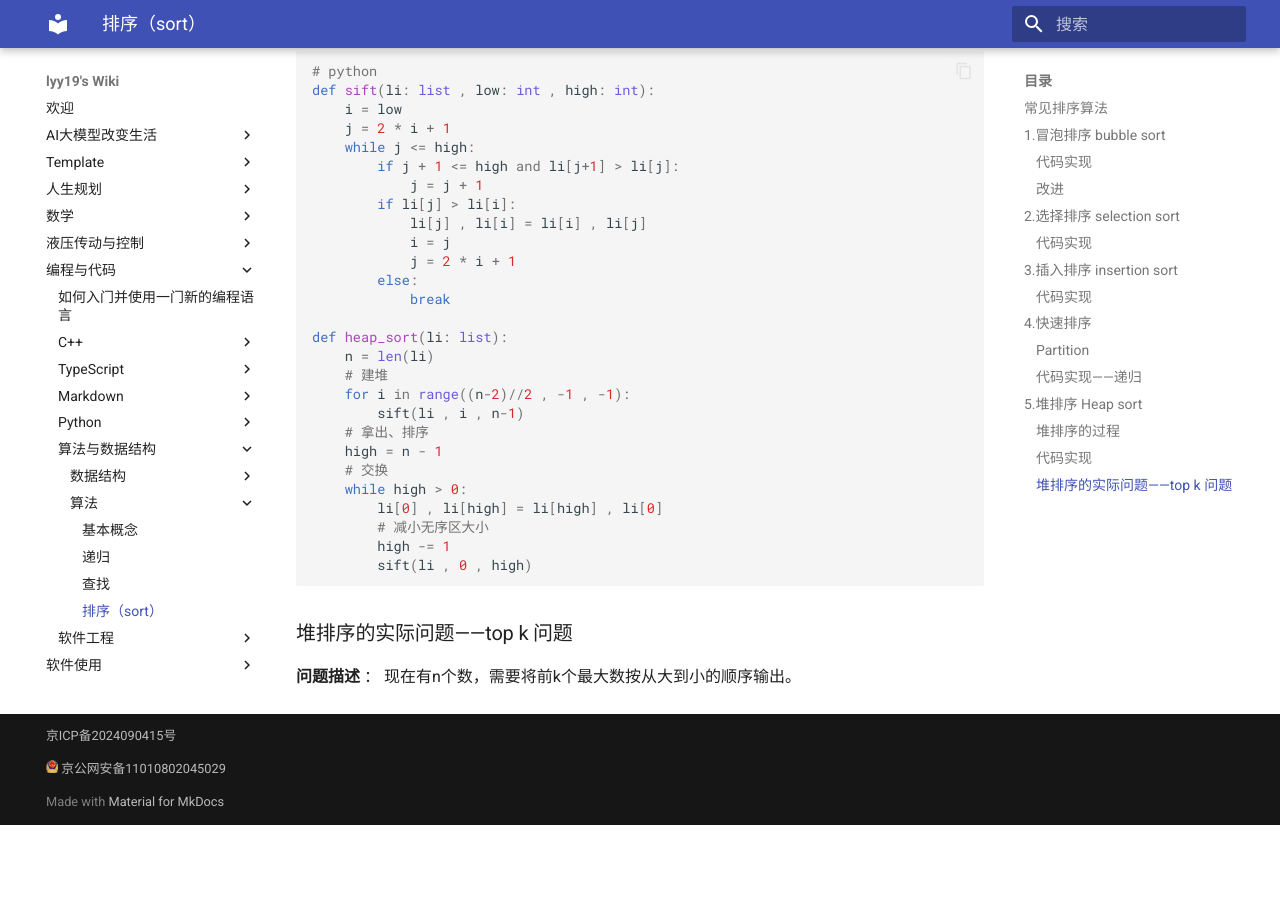
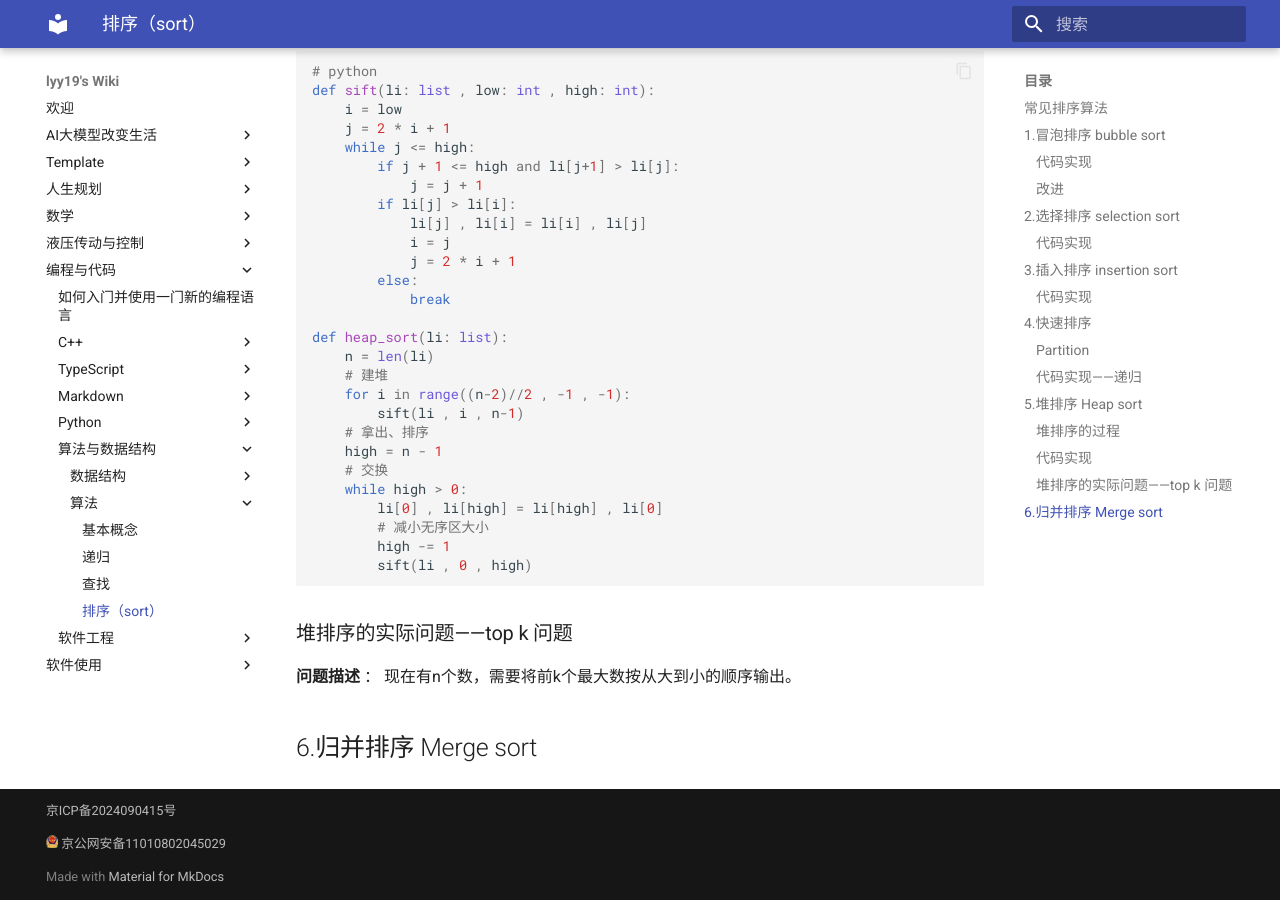
Before and after one commit to lyy1119/lyy1119.github.io, an MkDocs documentation site: the page built from docs/编程与代码/算法与数据结构/算法/sort.md, in a window 1280 px wide and 900 px high, scrolled down 3778 px. Built offline with MkDocs 1.6.1 and Material for MkDocs 9.7.7, drawn with Linux system fonts in a browser that asks for light colours; before the commit the page ends 4603 px from its top, so only the background shows below that.

Commit message:
write exp

```diff
--- a/docs/编程与代码/算法与数据结构/算法/sort.md
+++ b/docs/编程与代码/算法与数据结构/算法/sort.md
@@ -183,3 +183,5 @@ def heap_sort(li: list):
 ### 堆排序的实际问题——top k 问题
 
 **问题描述** ： 现在有n个数，需要将前k个最大数按从大到小的顺序输出。
+
+## 6.归并排序 Merge sort
```
